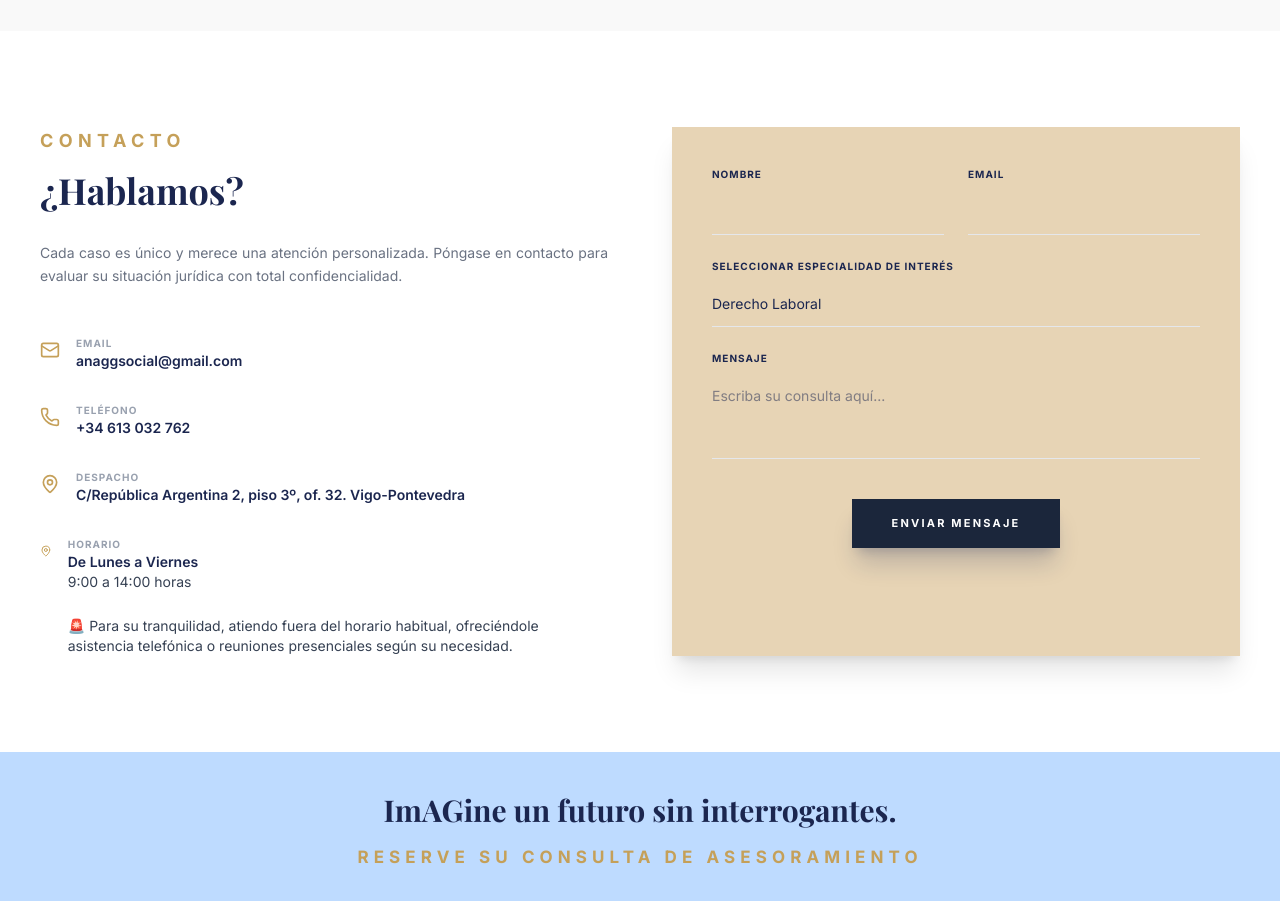
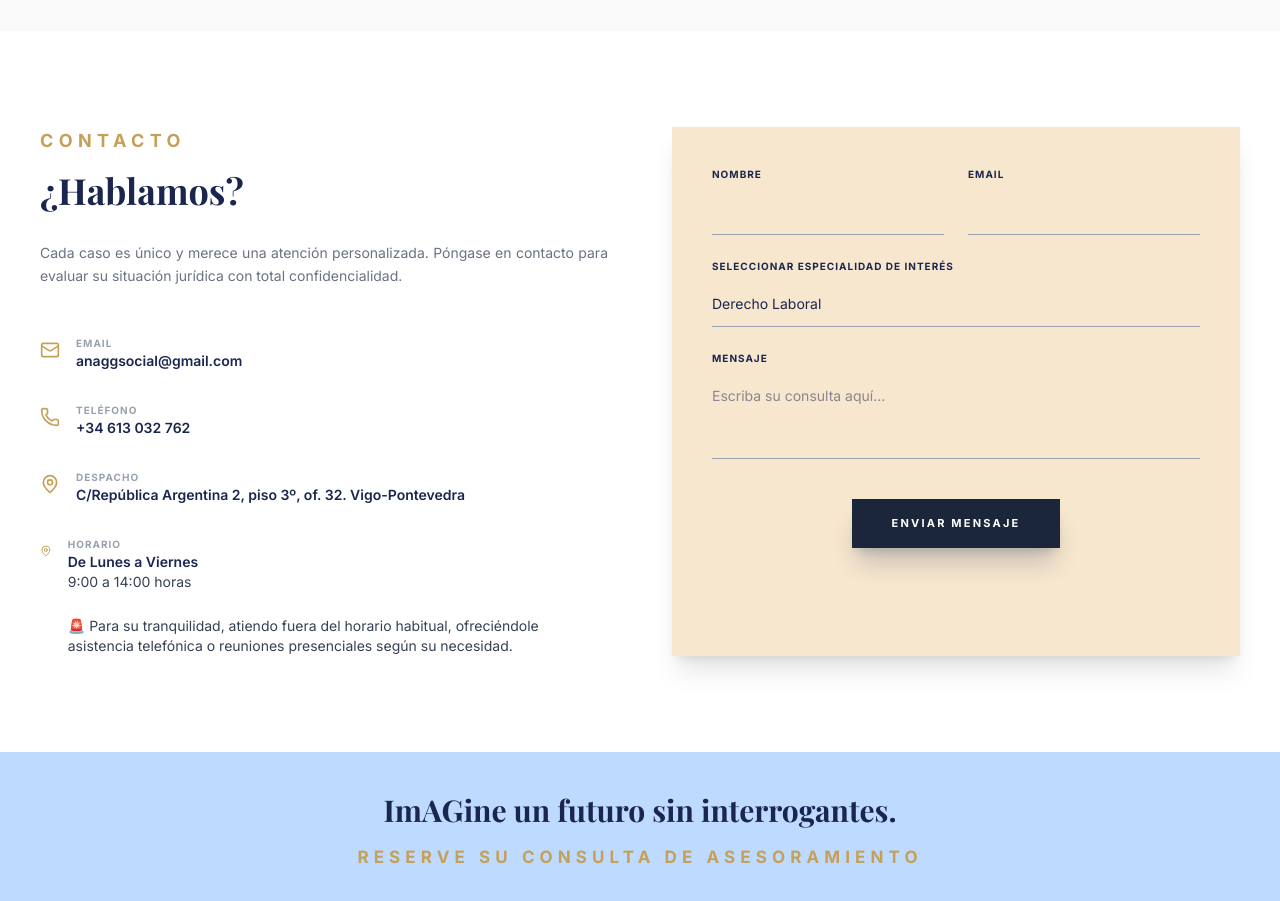
Before and after one commit to Anagiraldez/imagine-asesoria-vigo, a React (Vite) app: page / in a window 1280 px wide. Shown: the part 2640-3541 px from the top of the page. Built offline with nearby package versions, Linux system fonts and the light colour scheme; a web font is replaced by a local one.

Commit message:
cambio nuevo

```diff
--- a/src/App.tsx
+++ b/src/App.tsx
@@ -351,21 +351,21 @@ export default function App() {
               </div>
             </div>
 
-            <div className="bg-[#E7D4B5] p-7 md:p-10 border-[#B8860B] shadow-xl">
+            <div className="bg-[#F7E7CE] p-9 md:p-10  shadow-xl">
               <form className="grid gap-5 md:gap-6">
                 <div className="grid gap-5 md:gap-6 md:grid-cols-2">
                   <div className="flex flex-col gap-2">
                     <label className="text-[10px] font-bold tracking-widest uppercase text-primary">Nombre</label>
-                    <input type="text" className="border-b border-gray-200 bg-transparent py-3 text-sm outline-none transition-colors focus:border-accent" />
+                    <input type="text" className="border-b border-gray-400 bg-transparent py-3 text-sm outline-none transition-colors focus:border-accent" />
                   </div>
                   <div className="flex flex-col gap-2">
                     <label className="text-[10px] font-bold tracking-widest uppercase text-primary">Email</label>
-                    <input type="email" className="border-b border-gray-200 bg-transparent py-3 text-sm outline-none transition-colors focus:border-accent" />
+                    <input type="email" className="border-b border-gray-400 bg-transparent py-3 text-sm outline-none transition-colors focus:border-accent" />
                   </div>
                 </div>
                 <div className="flex flex-col gap-2">
                   <label className="text-[10px] font-bold tracking-widest uppercase text-primary">Seleccionar especialidad de interés</label>
-                  <select className="border-b border-gray-200 bg-transparent py-3 text-sm outline-none transition-colors focus:border-accent appearance-none">
+                  <select className="border-b border-gray-400 bg-transparent py-3 text-sm outline-none transition-colors focus:border-accent appearance-none">
                     <option>Derecho Laboral</option>
                     <option>Seguridad Social</option>
                     <option>Extranjería</option>
@@ -374,7 +374,7 @@ export default function App() {
                 </div>
                 <div className="flex flex-col gap-2">
                   <label className="text-[10px] font-bold tracking-widest uppercase text-primary">Mensaje</label>
-                  <textarea rows={3} placeholder="Escriba su consulta aquí..." className="border-b border-gray-200 bg-transparent py-3 text-sm outline-none transition-colors focus:border-accent resize-none"></textarea>
+                  <textarea rows={3} placeholder="Escriba su consulta aquí..." className="border-b border-gray-400 bg-transparent py-3 text-sm outline-none transition-colors focus:border-accent resize-none"></textarea>
                 </div>
                 <button type="submit" className="mt-4 w-fit px-10 mx-auto bg-[#1B263B] py-4 text-[11px] font-bold tracking-[0.2em] uppercase text-white shadow-xl shadow-blue-950/20 transition-all hover:bg-navy-dark">
                   Enviar Mensaje
```
